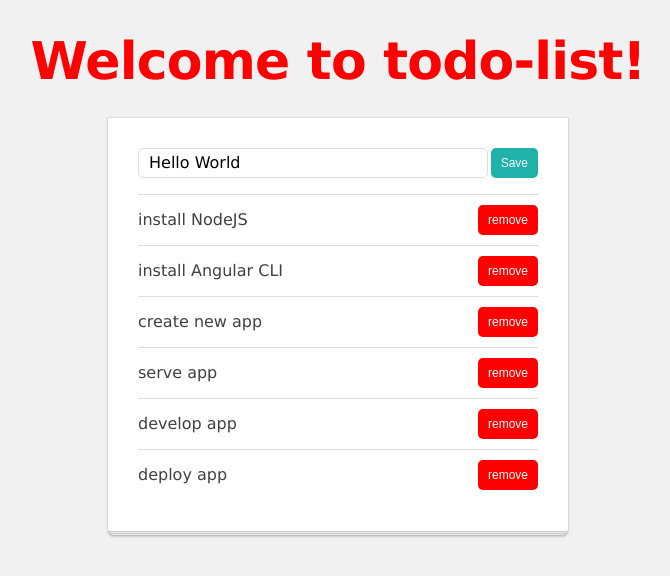
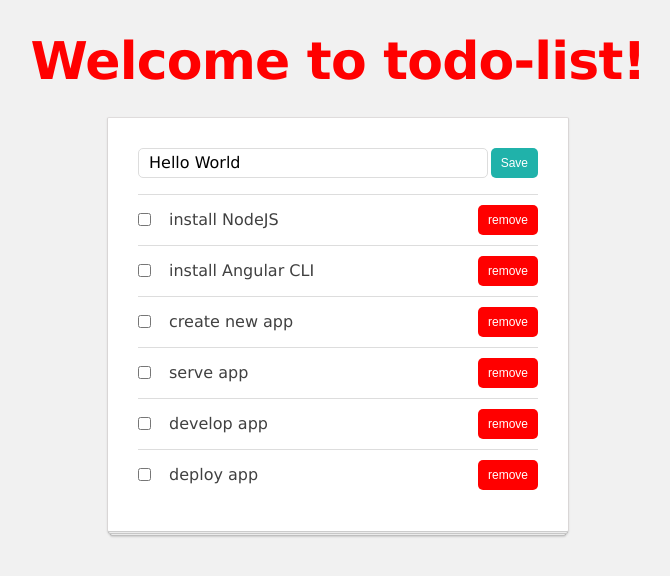
Before and after one commit to lbskinner/ng-girls-todo, an Angular app: page / in a window 1280 px wide. Shown: the top 576 px of the page, without its empty margins (302-972 px from the left). Built offline with nearby package versions, Linux system fonts and the light colour scheme.

Commit message:
added check box and line through for todo item

```diff
--- a/src/app/list-manager/list-manager.component.ts
+++ b/src/app/list-manager/list-manager.component.ts
@@ -18,6 +18,7 @@
           <app-todo-item
             [item]="todoItem"
             (remove)="removeItem($event)"
+            (update)="updateItem($event.item, $event.changes)"
           ></app-todo-item>
         </li>
       </ul>
@@ -41,4 +42,8 @@
   removeItem(item) {
     this.todoListService.deleteItem(item);
   }
+
+  updateItem(item, changes) {
+    this.todoListService.updateItem(item, changes);
+  }
 }
--- a/src/app/todo-item/todo-item.component.css
+++ b/src/app/todo-item/todo-item.component.css
@@ -16,3 +16,7 @@
   flex-grow: 1;
   padding-left: 11px;
 }
+
+.todo-complete {
+  text-decoration: line-through;
+}
--- a/src/app/todo-item/todo-item.component.ts
+++ b/src/app/todo-item/todo-item.component.ts
@@ -5,8 +5,10 @@
   selector: 'app-todo-item',
   template: `
     <div class="todo-item">
-      {{ item.title }}
-
+      <input type="checkbox" class="todo-checkbox" (click)="completeItem()" />
+      <span class="todo-title" [ngClass]="{ 'todo-complete': item.completed }">
+        {{ item.title }}
+      </span>
       <button class="btn btn-red" (click)="removeItem()">remove</button>
     </div>
   `,
@@ -17,6 +19,9 @@
   @Input() item: TodoItem;
   // emit the remove item event to the list manager component when click on remove button
   @Output() remove: EventEmitter<TodoItem> = new EventEmitter();
+  // emit an update event with the new status of the item to parent component
+  @Output() update: EventEmitter<any> = new EventEmitter();
+
   constructor() {}
 
   ngOnInit(): void {}
@@ -24,4 +29,11 @@
   removeItem() {
     this.remove.emit(this.item);
   }
+
+  completeItem() {
+    this.update.emit({
+      item: this.item,
+      changes: { completed: !this.item.completed },
+    });
+  }
 }
```
